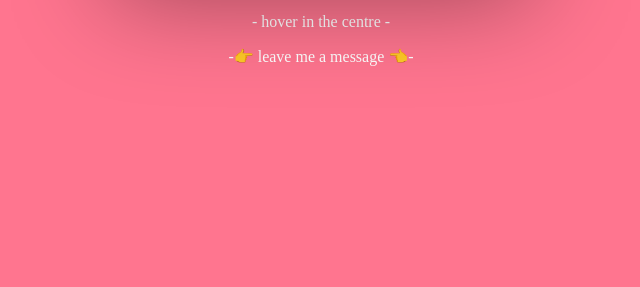
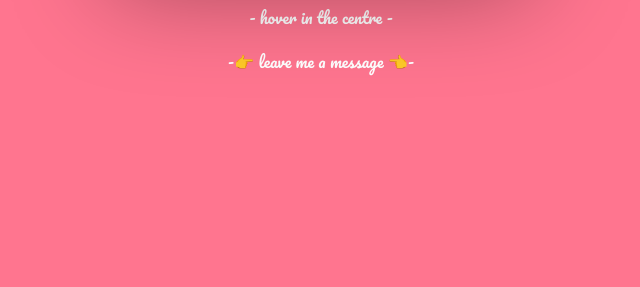
Before and after one commit to ACECLEZ/countdown, a plain HTML site: page valentines/index.html in a window 1280 px wide. Shown: the part 529-816 px from the top of the page, without its empty margins (319-959 px from the left). Drawn offline with Linux system fonts and the light colour scheme; a web font is replaced by a local one.

Commit message:
font patch

```diff
--- a/valentines/style.css
+++ b/valentines/style.css
@@ -180,7 +180,7 @@ body {
 
 .hover {
   color: white;
-  font-family: chinesecali;
+  font-family: 'Pacifico', cursive;
   text-align: center;
 }
 
```
